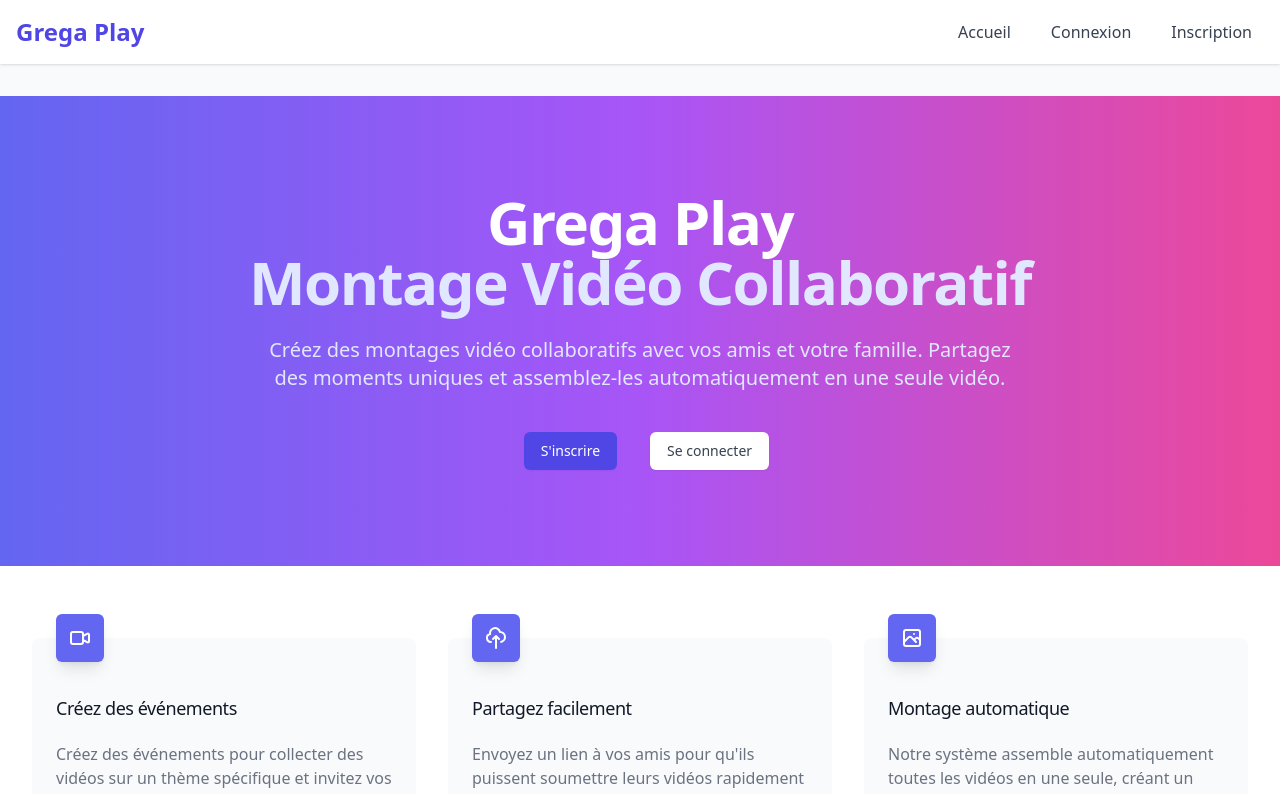
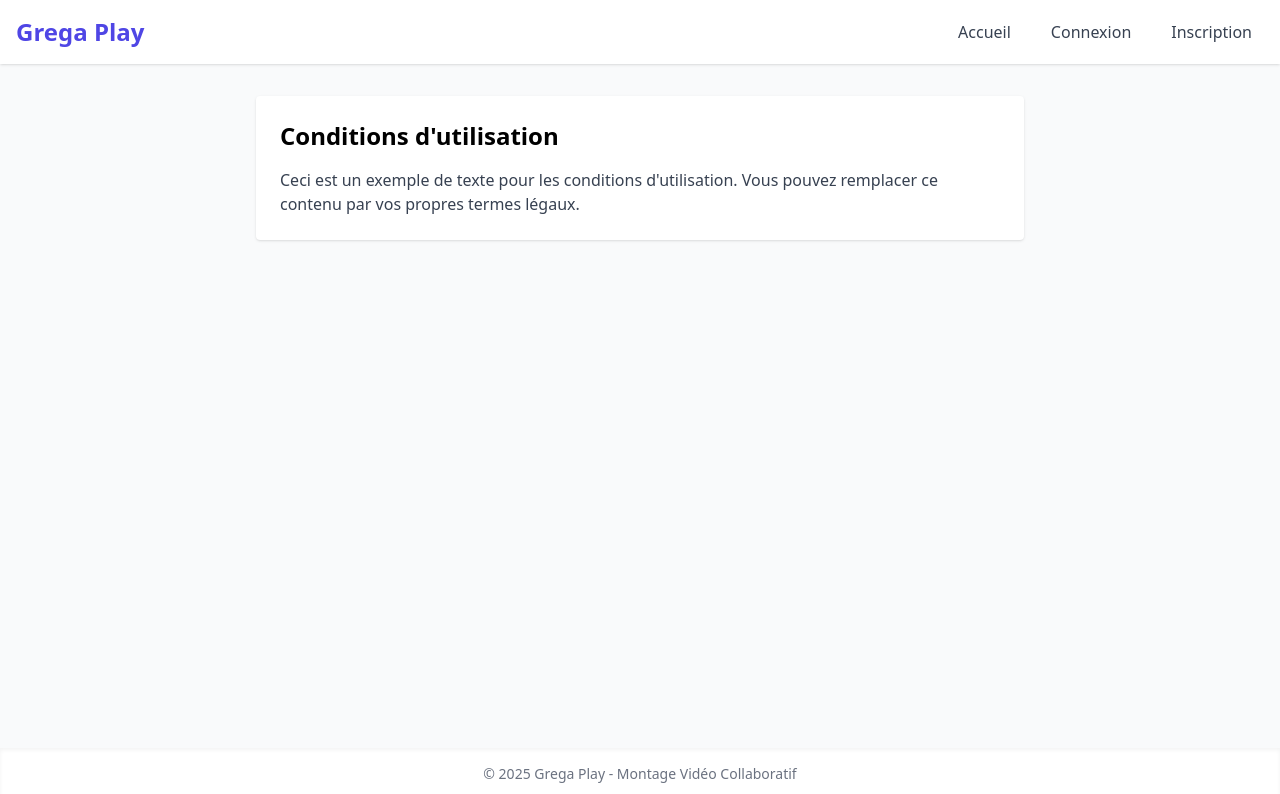
Before and after one commit to socotaxi/gregaplay, a React (Vite) app: page /terms in a window 1280 px wide. Before the commit this address led to /. Shown: the top 794 px of the page. Built offline with nearby package versions, Linux system fonts and the light colour scheme; no server answers.

Commit message:
Add terms and privacy pages

```diff
--- a/src/App.jsx
+++ b/src/App.jsx
@@ -17,6 +17,8 @@ const FinalVideoPage = lazy(() => import('./pages/FinalVideoPage'));
 const InvitationPage = lazy(() => import('./pages/InvitationPage'));
 const ProfilePage = lazy(() => import('./pages/ProfilePage'));
 const ManageParticipantsPage = lazy(() => import('./pages/ManageParticipantsPage'));
+const TermsPage = lazy(() => import('./pages/TermsPage'));
+const PrivacyPolicyPage = lazy(() => import('./pages/PrivacyPolicyPage'));
 
 // Route Guard
 const PrivateRoute = ({ children }) => {
@@ -60,6 +62,8 @@ function App() {
               <Route path="/invitation/:token" element={<ErrorBoundary><InvitationPage /></ErrorBoundary>} />
               <Route path="/submit/:eventId" element={<ErrorBoundary><SubmitVideoPage /></ErrorBoundary>} />
               <Route path="/final/:eventId" element={<ErrorBoundary><FinalVideoPage /></ErrorBoundary>} />
+              <Route path="/terms" element={<ErrorBoundary><TermsPage /></ErrorBoundary>} />
+              <Route path="/privacy" element={<ErrorBoundary><PrivacyPolicyPage /></ErrorBoundary>} />
 
               {/* Protected routes */}
               <Route path="/dashboard" element={
--- a/src/components/auth/RegisterForm.jsx
+++ b/src/components/auth/RegisterForm.jsx
@@ -222,13 +222,13 @@ const RegisterForm = () => {
             />
             <label htmlFor="terms" className="ml-2 block text-sm text-gray-900">
               J'accepte les{' '}
-              <a href="#" className="font-medium text-indigo-600 hover:text-indigo-500">
+              <Link to="/terms" className="font-medium text-indigo-600 hover:text-indigo-500">
                 conditions d'utilisation
-              </a>{' '}
+              </Link>{' '}
               et la{' '}
-              <a href="#" className="font-medium text-indigo-600 hover:text-indigo-500">
+              <Link to="/privacy" className="font-medium text-indigo-600 hover:text-indigo-500">
                 politique de confidentialité
-              </a>
+              </Link>
             </label>
           </div>
 
--- /dev/null
+++ b/src/pages/PrivacyPolicyPage.jsx
@@ -0,0 +1,17 @@
+import React from 'react';
+import MainLayout from '../components/layout/MainLayout';
+
+const PrivacyPolicyPage = () => (
+  <MainLayout>
+    <div className="max-w-3xl mx-auto bg-white p-6 rounded shadow">
+      <h1 className="text-2xl font-bold mb-4">Politique de confidentialité</h1>
+      <p className="text-gray-700">
+        Ceci est un exemple de texte pour la politique de confidentialité.
+        Remplacez-le par vos propres informations sur la collecte et
+        l'utilisation des données.
+      </p>
+    </div>
+  </MainLayout>
+);
+
+export default PrivacyPolicyPage;
--- /dev/null
+++ b/src/pages/TermsPage.jsx
@@ -0,0 +1,16 @@
+import React from 'react';
+import MainLayout from '../components/layout/MainLayout';
+
+const TermsPage = () => (
+  <MainLayout>
+    <div className="max-w-3xl mx-auto bg-white p-6 rounded shadow">
+      <h1 className="text-2xl font-bold mb-4">Conditions d'utilisation</h1>
+      <p className="text-gray-700">
+        Ceci est un exemple de texte pour les conditions d'utilisation. Vous
+        pouvez remplacer ce contenu par vos propres termes légaux.
+      </p>
+    </div>
+  </MainLayout>
+);
+
+export default TermsPage;
```
